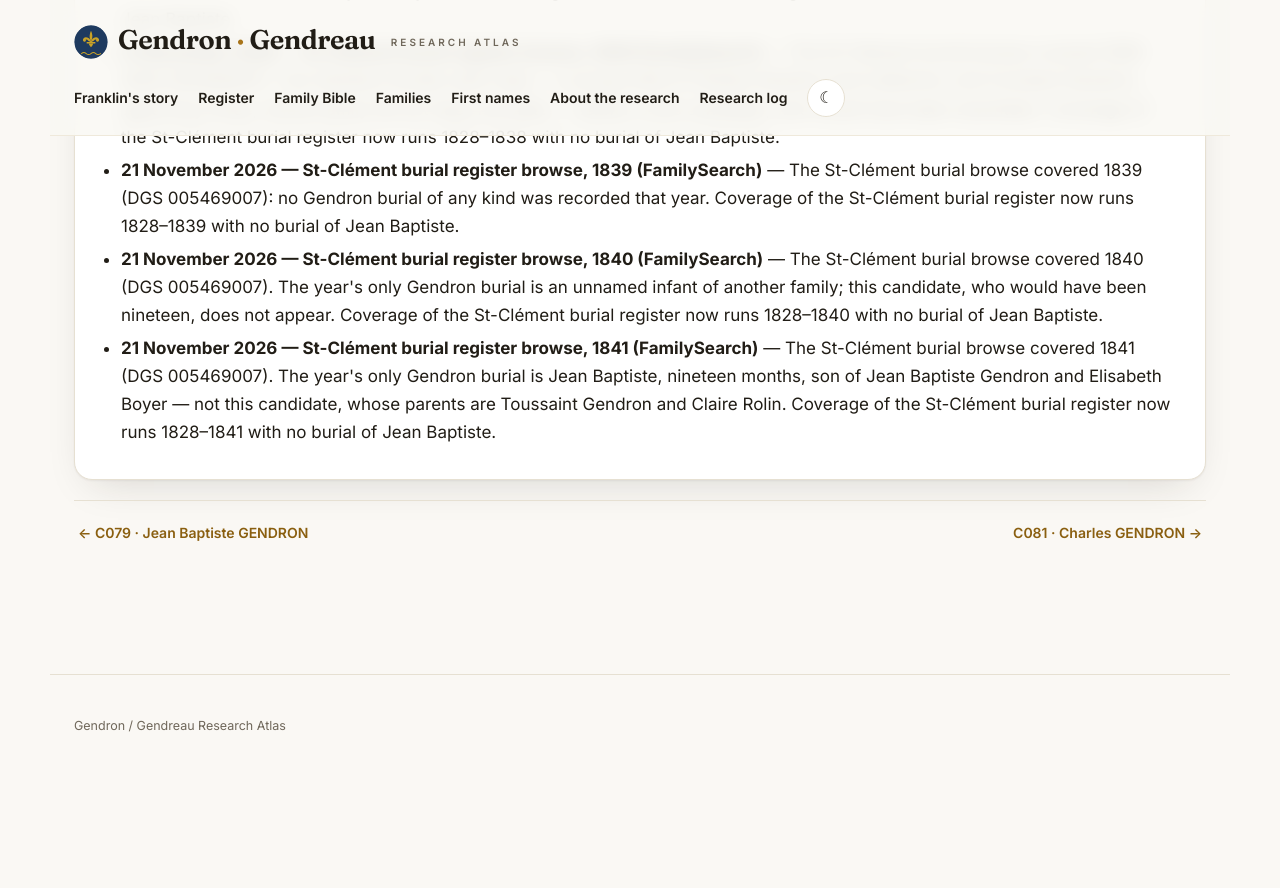
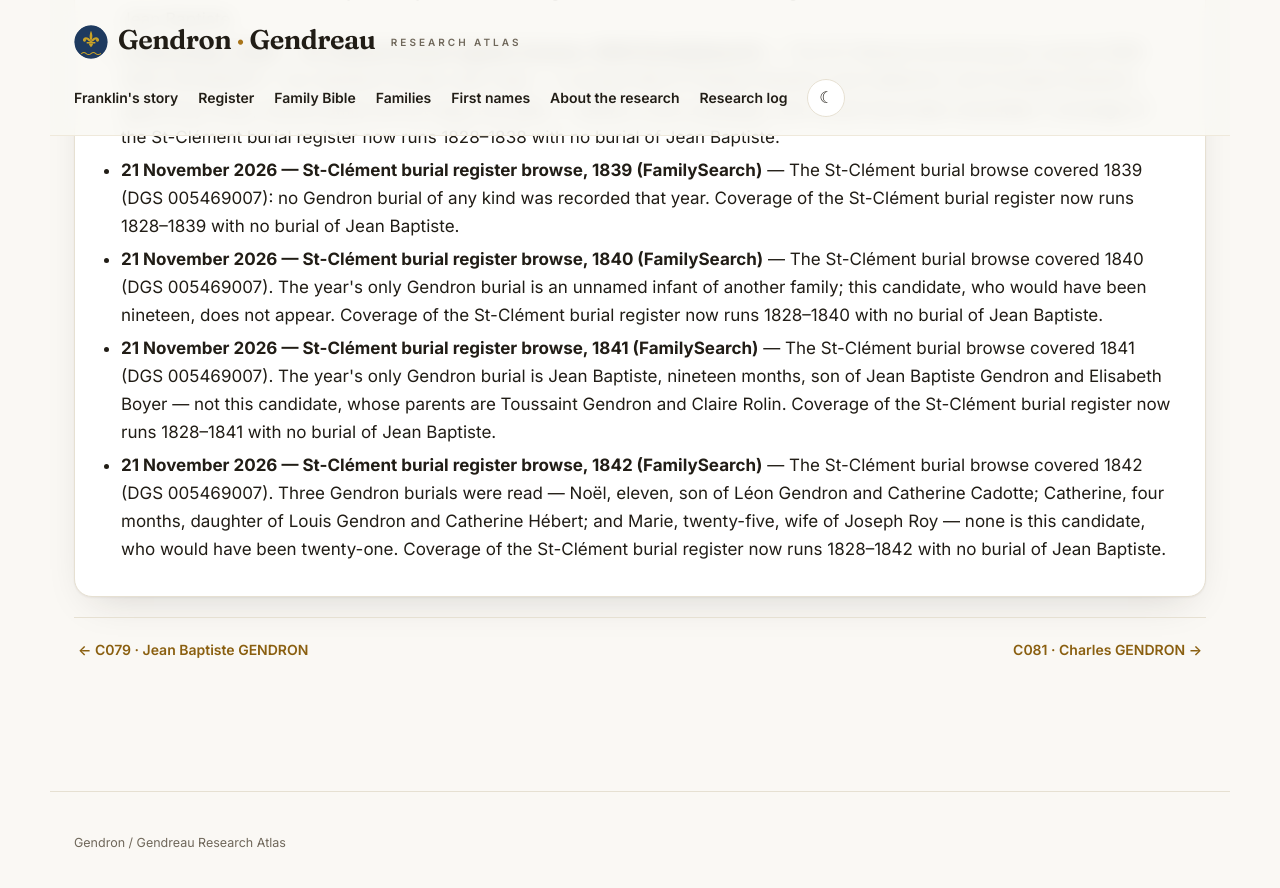
Before and after one commit to vetharmon/gendron-research, a Jekyll site: the page built from _candidates/c080.md, in a window 1280 px wide and 900 px high, scrolled down 3517 px. Shown: the top 888 px of the window. Built offline with Jekyll 4.4.1, drawn with Linux system fonts in a browser that asks for light colours; before the commit the page ends 4300 px from its top, so only the background shows below that.

Commit message:
St-Clement burial browse 1842 — entries for C080, C195, C212

```diff
--- a/_candidates/c080.md
+++ b/_candidates/c080.md
@@ -43,6 +43,8 @@ search_log:
     outcome: "The St-Clément burial browse covered 1840 (DGS 005469007). The year's only Gendron burial is an unnamed infant of another family; this candidate, who would have been nineteen, does not appear. Coverage of the St-Clément burial register now runs 1828–1840 with no burial of Jean Baptiste."
   - resource: "21 November 2026 — St-Clément burial register browse, 1841 (FamilySearch)"
     outcome: "The St-Clément burial browse covered 1841 (DGS 005469007). The year's only Gendron burial is Jean Baptiste, nineteen months, son of Jean Baptiste Gendron and Elisabeth Boyer — not this candidate, whose parents are Toussaint Gendron and Claire Rolin. Coverage of the St-Clément burial register now runs 1828–1841 with no burial of Jean Baptiste."
+  - resource: "21 November 2026 — St-Clément burial register browse, 1842 (FamilySearch)"
+    outcome: "The St-Clément burial browse covered 1842 (DGS 005469007). Three Gendron burials were read — Noël, eleven, son of Léon Gendron and Catherine Cadotte; Catherine, four months, daughter of Louis Gendron and Catherine Hébert; and Marie, twenty-five, wife of Joseph Roy — none is this candidate, who would have been twenty-one. Coverage of the St-Clément burial register now runs 1828–1842 with no burial of Jean Baptiste."
 permalink: /candidates/c080/
 sources:
   - label: "LAFRANCE baptism (act 2369738)"
```
Also changed, not shown: _candidates/c195.md (+2 -0 lines), _candidates/c212.md (+2 -0 lines).
